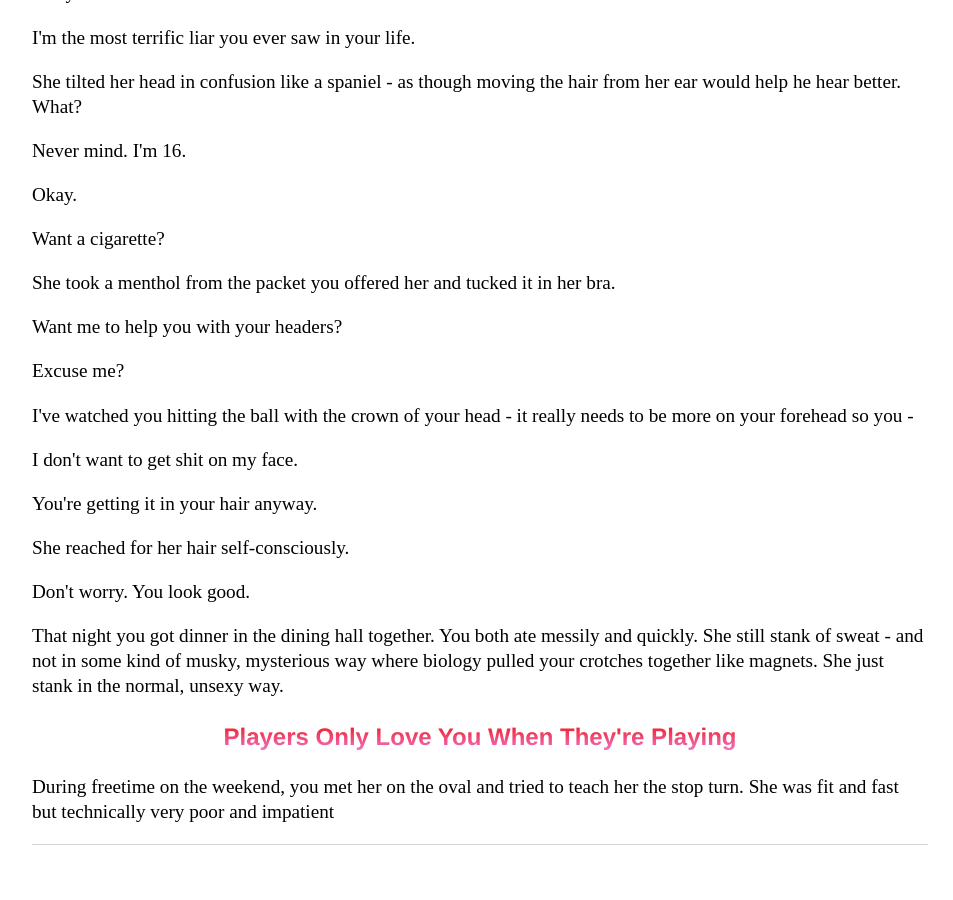
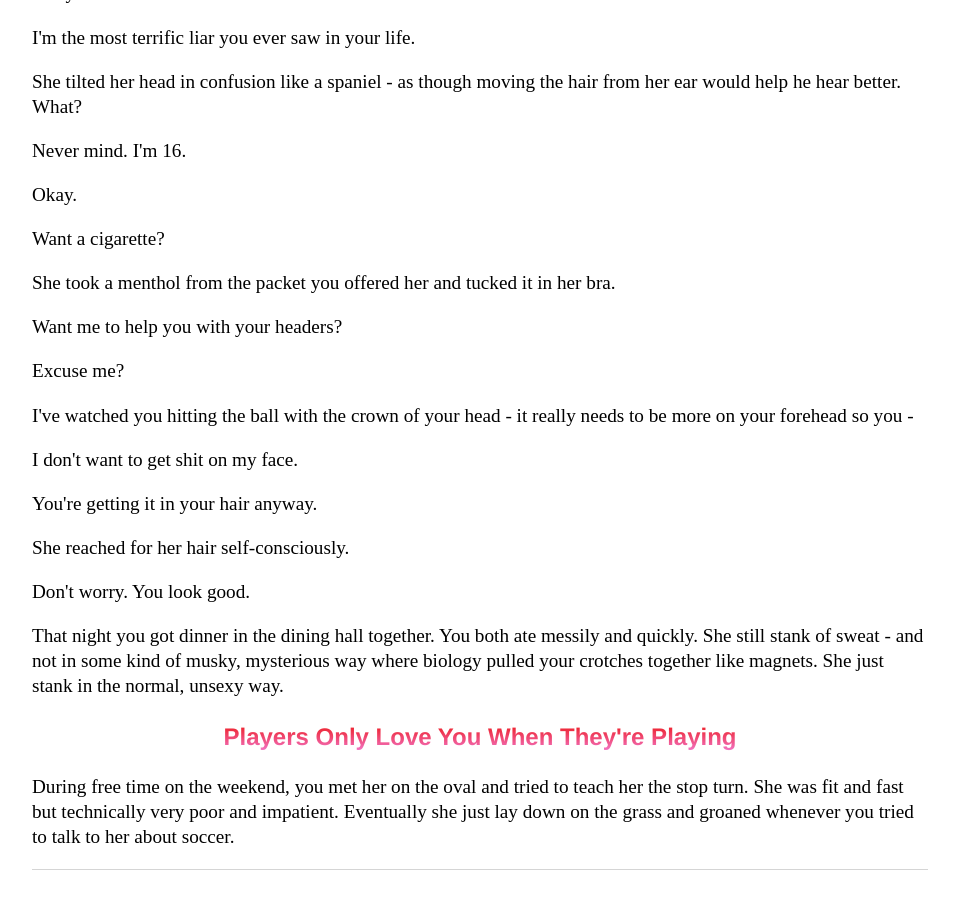
Before and after one commit to Pinelife/pinelife.github.io, a Jekyll site: the page built from Hellhole/excitingevent2.html, in a window 1280 px wide and 900 px high, scrolled down 1761 px. Shown: the whole window, without its empty margins (160-1113 px from the left). Built offline with Jekyll 4.4.1, drawn with Linux system fonts in a browser that asks for light colours; before the commit the page ends 2636 px from its top, so only the background shows below that.

Commit message:
Update excitingevent2.html

```diff
--- a/Hellhole/excitingevent2.html
+++ b/Hellhole/excitingevent2.html
@@ -99,5 +99,5 @@ Deliberately, you turned the page.
   of musky, mysterious way where biology pulled your crotches together like magnets. She just stank in the normal, unsexy way.
 </p>
 <h3 id = "players">Players Only Love You When They're Playing</h3>
-<p>During freetime on the weekend, you met her on the oval and tried to teach her the stop turn. She was fit and fast but technically
-very poor and impatient</p>
+<p>During free time on the weekend, you met her on the oval and tried to teach her the stop turn. She was fit and fast but technically
+very poor and impatient. Eventually she just lay down on the grass and groaned whenever you tried to talk to her about soccer.</p>
```
